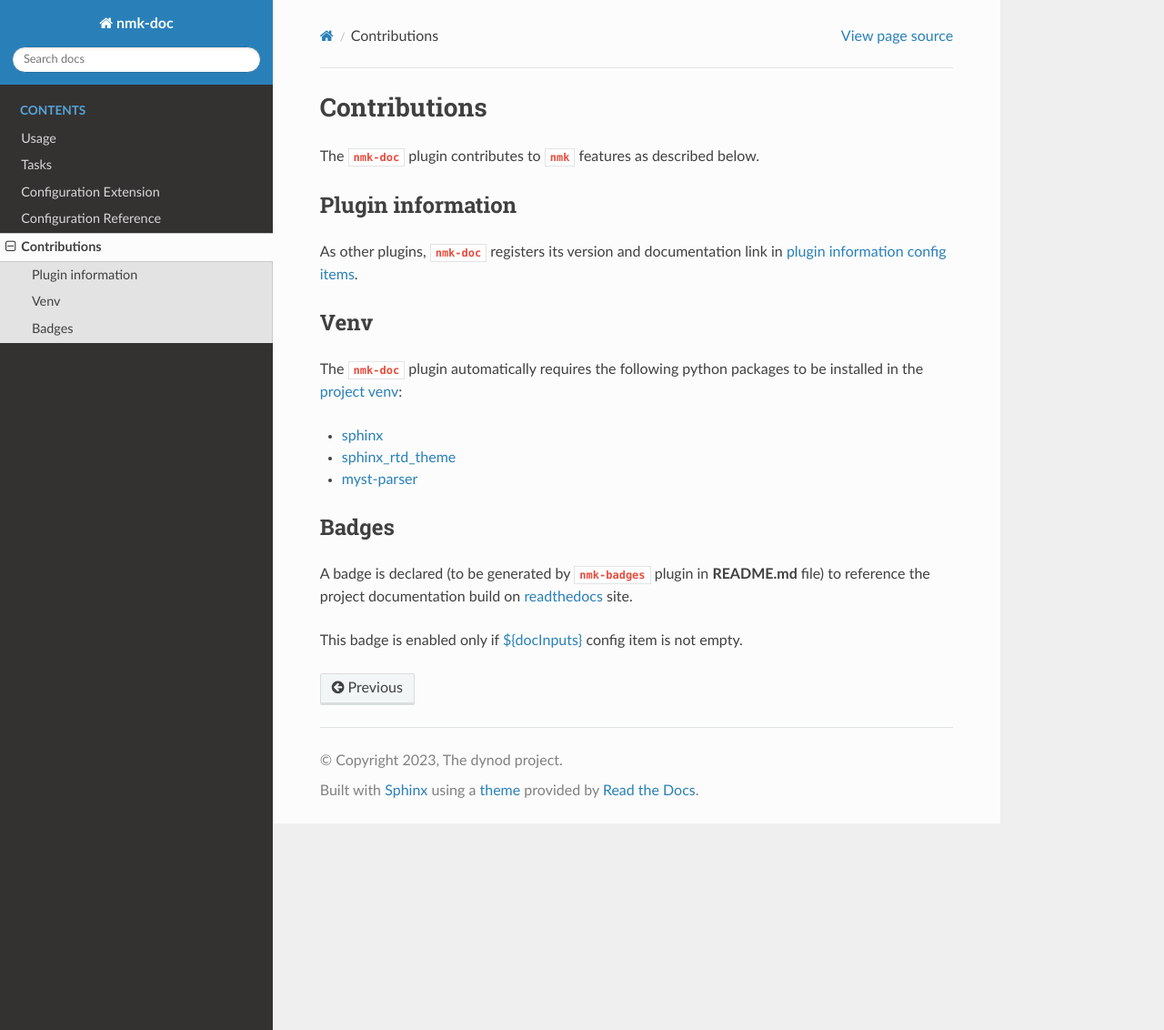
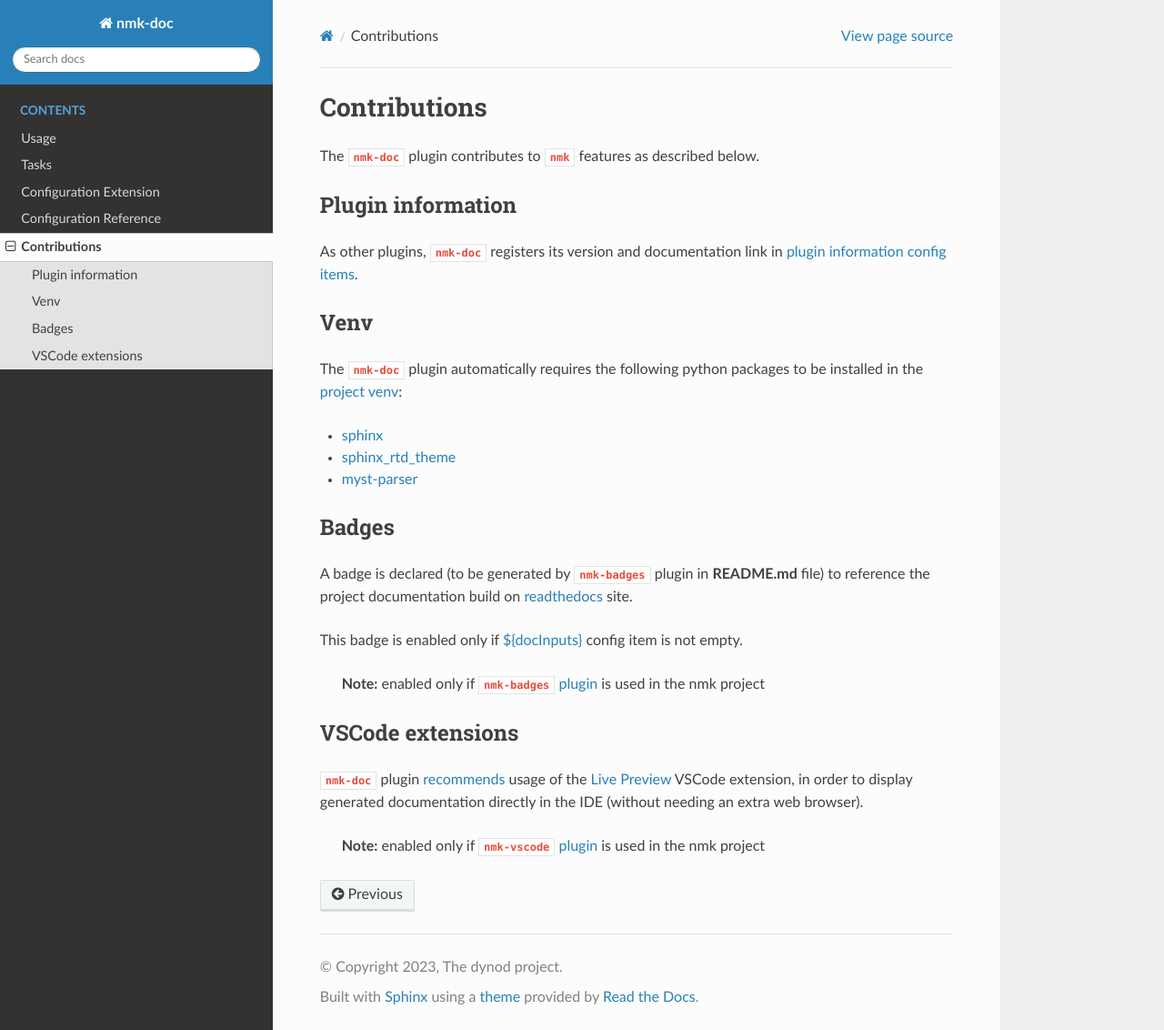
Before and after one commit to dynod/nmk-doc, a Sphinx documentation site: the page built from doc/contribs.md, in a window 1280 px wide and 1132 px high. Shown: the whole window at 91% size. Built offline with Sphinx 7.4.7 and the Read the Docs theme 2.0.0, drawn with Linux system fonts in a browser that asks for light colours.

Commit message:
Add vscode extension recommendation - resolved dynod/nmk#159

```diff
--- a/doc/contribs.md
+++ b/doc/contribs.md
@@ -19,3 +19,11 @@ The **`nmk-doc`** plugin automatically requires the following python packages to
 A badge is declared (to be generated by [**`nmk-badges`**](https://nmk-badges.readthedocs.io/en/stable/extend.html#badges-definition) plugin in **README.md** file) to reference the project documentation build on [readthedocs](https://readthedocs.org) site.
 
 This badge is enabled only if {ref}`${docInputs}<docinputs>` config item is not empty.
+
+> **Note:** enabled only if [**`nmk-badges`** plugin](https://nmk-badges.readthedocs.io/) is used in the nmk project
+
+## VSCode extensions
+
+**`nmk-doc`** plugin [recommends](https://nmk-vscode.readthedocs.io/en/stable/extend.html#extensions) usage of the [Live Preview](https://marketplace.visualstudio.com/items?itemName=ms-vscode.live-server) VSCode extension, in order to display generated documentation directly in the IDE (without needing an extra web browser).
+
+> **Note:** enabled only if [**`nmk-vscode`** plugin](https://nmk-vscode.readthedocs.io/) is used in the nmk project
--- a/src/nmk_doc/plugin-defs.yml
+++ b/src/nmk_doc/plugin-defs.yml
@@ -22,3 +22,7 @@ config:
     # Extra VSCode words for CSpell extension
     vscodeSettingsItems:
         cSpell.words: [rtype]
+
+    # Contribution to VSCode extensions
+    vscodeExtensionsNames:
+        - ms-vscode.live-server # Used for live preview of generated documentation
```
